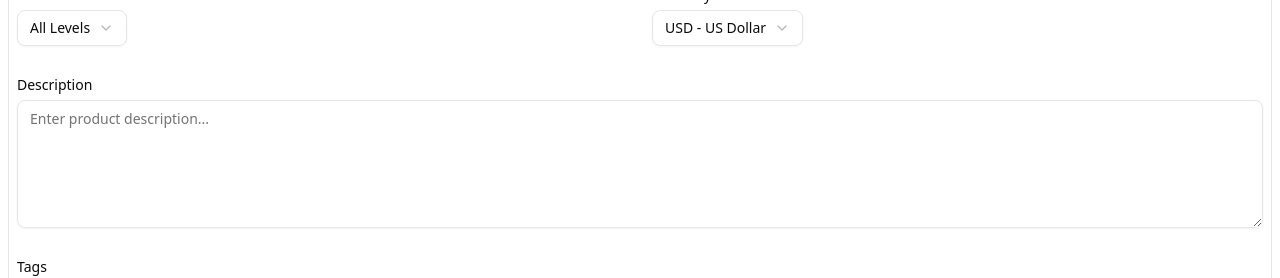
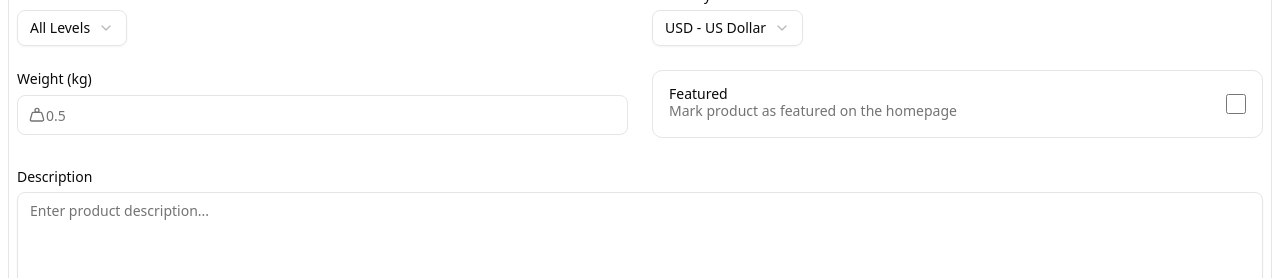
Before and after one commit to jdtheefirst/first-shop, a Next.js app: page /admin/products/new in a window 1280 px wide. Shown: the part 464-742 px from the top of the page. Built offline with nearby package versions, Linux system fonts and the light colour scheme; no server answers.

Commit message:
add some clumps

```diff
--- a/package.json
+++ b/package.json
@@ -24,6 +24,7 @@
     "canvas-confetti": "^1.9.3",
     "class-variance-authority": "^0.7.1",
     "clsx": "^2.1.1",
+    "date-fns": "^4.1.0",
     "embla-carousel-react": "^8.6.0",
     "lucide-react": "^0.539.0",
     "next": "15.4.6",
@@ -34,6 +35,7 @@
     "react-icons": "^5.5.0",
     "react-markdown": "^10.1.0",
     "recharts": "^3.1.2",
+    "remark-gfm": "^4.0.1",
     "sonner": "^2.0.7",
     "tailwind-merge": "^3.3.1",
     "ua-parser-js": "^2.0.4",
--- a/src/app/(admin)/admin/orders/[id]/page.tsx
+++ b/src/app/(admin)/admin/orders/[id]/page.tsx
@@ -225,11 +225,11 @@ export default function OrderDetailPage({
                   </p>
                   <p className="mb-1">
                     <span className="font-medium">Payment Method:</span>{" "}
-                    {order.payment.method}
+                    {order.payment?.method}
                   </p>
                   <p className="mb-1">
                     <span className="font-medium">Transaction ID:</span>{" "}
-                    {order.payment.transaction_id}
+                    {order.payment?.transaction_id}
                   </p>
                 </div>
 
--- a/src/app/(admin)/admin/orders/page.tsx
+++ b/src/app/(admin)/admin/orders/page.tsx
@@ -20,6 +20,7 @@ import {
   SheetTrigger,
 } from "@/components/ui/sheet";
 import { useAuth } from "@/lib/context/AuthContext";
+import { format } from "date-fns";
 
 // Order interface;
 export interface Order {
@@ -242,7 +243,9 @@ export default function AdminOrdersPage() {
                       </p>
                     </div>
                   </TableCell>
-                  <TableCell>{order.date}</TableCell>
+                  <TableCell>
+                    {format(new Date(order.date), "yyyy-MM-dd")}
+                  </TableCell>
                   <TableCell>${order.total.toFixed(2)}</TableCell>
                   <TableCell>{order.items}</TableCell>
                   <TableCell>
--- a/src/app/(admin)/admin/page.tsx
+++ b/src/app/(admin)/admin/page.tsx
@@ -13,6 +13,7 @@ import {
 import { Button } from "@/components/ui/button";
 import { useAuth } from "@/lib/context/AuthContext";
 import { Order } from "./orders/page";
+import { format } from "date-fns";
 
 export default function AdminDashboard() {
   const [stats, setStats] = useState({
@@ -214,7 +215,7 @@ export default function AdminDashboard() {
                         {order.customer}
                       </td>
                       <td className="px-6 py-4 whitespace-nowrap text-sm">
-                        {order.date}
+                        {format(new Date(order.date), "yyyy-MM-dd")}
                       </td>
                       <td className="px-6 py-4 whitespace-nowrap text-sm">
                         ${order.total}
--- a/src/app/(store)/checkout/success/page.tsx
+++ b/src/app/(store)/checkout/success/page.tsx
@@ -134,8 +134,6 @@ export default function SuccessPage() {
       </div>
     );
   }
-
-  console.log("Order Details:", orderDetails);
 
   return (
     <div className="container mx-auto py-8 px-2 max-w-4xl mx-auto">
--- a/src/app/(store)/products/[id]/page.tsx
+++ b/src/app/(store)/products/[id]/page.tsx
@@ -24,6 +24,7 @@ import Image from "next/image";
 import { ProductDetailSkeleton } from "@/components/ProductDetailsSkeleton";
 import { Alert, AlertDescription } from "@/components/ui/alert";
 import ReactMarkdown from "react-markdown";
+import remarkGfm from "remark-gfm";
 
 export default function ProductDetailPage({
   params,
@@ -171,8 +172,10 @@ export default function ProductDetailPage({
           </div>
 
           {/* Render Markdown */}
-          <div className="prose prose-sm dark:prose-invert text-muted-foreground mb-6">
-            <ReactMarkdown>{product.description}</ReactMarkdown>
+          <div className="prose prose-sm dark:prose-invert text-muted-foreground mb-6 break-words max-w-full">
+            <ReactMarkdown remarkPlugins={[remarkGfm]}>
+              {product.description}
+            </ReactMarkdown>
           </div>
 
           {/* Tags */}
--- a/src/app/api/checkout/paypal/initial/route.ts
+++ b/src/app/api/checkout/paypal/initial/route.ts
@@ -5,7 +5,7 @@ import { secureRatelimit } from "@/lib/limit";
 import { supabaseAdmin } from "@/lib/supabase/admin";
 
 const PAYPAL_BASE_URL =
-  process.env.NODE_ENV === "production"
+  process.env.VERCEL_ENV === "production"
     ? "https://api-m.paypal.com"
     : "https://api-m.sandbox.paypal.com";
 
@@ -104,7 +104,7 @@ export async function POST(req: Request) {
           landing_page: "LOGIN",
           user_action: "PAY_NOW",
           return_url: `${siteUrl}/checkout/success?orderId=${order.id}`,
-          cancel_url: `${siteUrl}/checkout/failed?orderId=${order.id}`,
+          cancel_url: `${siteUrl}/checkout/success?orderId=${order.id}`,
         },
       }),
     });
--- a/src/app/api/webhooks/paypal/route.ts
+++ b/src/app/api/webhooks/paypal/route.ts
@@ -3,7 +3,7 @@ import { supabaseAdmin } from "@/lib/supabase/admin";
 import { NextResponse } from "next/server";
 
 const PAYPAL_BASE_URL =
-  process.env.NODE_ENV === "production"
+  process.env.VERCEL_ENV === "production"
     ? "https://api-m.paypal.com"
     : "https://api-m.sandbox.paypal.com";
 
--- a/src/components/admin/ProductForm.tsx
+++ b/src/components/admin/ProductForm.tsx
@@ -7,7 +7,7 @@ import { useRouter } from "next/navigation";
 import { zodResolver } from "@hookform/resolvers/zod";
 import { useForm } from "react-hook-form";
 import { z } from "zod";
-import { Loader2 } from "lucide-react";
+import { Loader2, Weight } from "lucide-react";
 
 import { Button } from "@/components/ui/button";
 import {
@@ -54,6 +54,15 @@ const productSchema = z.object({
   belt_level: z.string(),
   currency: z.string(),
   tags: z.string().optional(),
+  featured: z.boolean().optional().default(false),
+  weight: z
+    .preprocess((val) => {
+      if (val === "" || val === null) return undefined;
+      const num = Number(val);
+      return isNaN(num) ? undefined : Number(num.toFixed(2)); // force 2 decimals
+    }, z.number().min(0, "Weight must be a non-negative number."))
+    .optional()
+    .default(0),
 });
 
 // Belt level options
@@ -99,6 +108,8 @@ export default function ProductForm({
       belt_level: "all",
       currency: "USD",
       tags: "",
+      featured: false,
+      Weight: 0,
     },
   });
 
@@ -351,6 +362,55 @@ export default function ProductForm({
               </FormItem>
             )}
           />
+          {/* Weight */}
+          <FormField
+            control={form.control}
+            name="weight"
+            render={({ field }) => (
+              <FormItem>
+                <FormLabel>Weight (kg)</FormLabel>
+                <FormControl>
+                  <div className="relative">
+                    <span className="absolute left-3 top-5 -translate-y-1/2 text-muted-foreground">
+                      <Weight size={16} />
+                    </span>
+                    <input
+                      step="0.01"
+                      className="flex h-10 w-full rounded-md border border-input bg-background pl-7 pr-3 py-2 text-sm ring-offset-background file:border-0 file:bg-transparent file:text-sm file:font-medium placeholder:text-muted-foreground focus-visible:outline-none focus-visible:ring-2 focus-visible:ring-ring focus-visible:ring-offset-2 disabled:cursor-not-allowed disabled:opacity-50"
+                      placeholder="0.5"
+                      {...field}
+                      type="number"
+                    />
+                  </div>
+                </FormControl>
+                <FormMessage />
+              </FormItem>
+            )}
+          />
+
+          {/* Featured */}
+          <FormField
+            control={form.control}
+            name="featured"
+            render={({ field }) => (
+              <FormItem className="flex flex-row items-center justify-between rounded-lg border p-4">
+                <div>
+                  <FormLabel>Featured</FormLabel>
+                  <FormDescription>
+                    Mark product as featured on the homepage
+                  </FormDescription>
+                </div>
+                <FormControl>
+                  <input
+                    type="checkbox"
+                    className="h-5 w-5 rounded border-gray-300 text-primary focus:ring-2 focus:ring-primary"
+                    checked={field.value}
+                    onCheckedChange={field.onChange}
+                  />
+                </FormControl>
+              </FormItem>
+            )}
+          />
         </div>
 
         {/* Description */}
```
Also changed, not shown: 2 other files (tests, documents, lock files or other folders).
